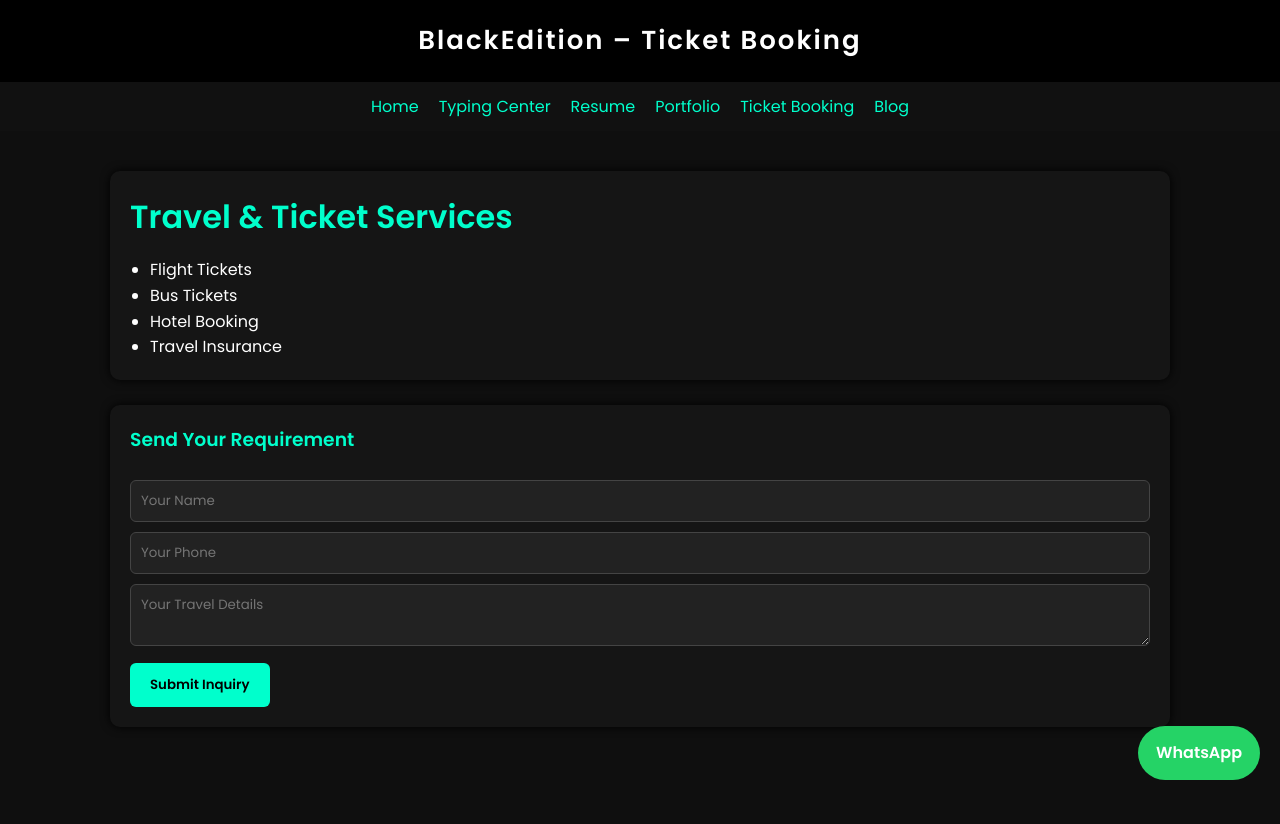
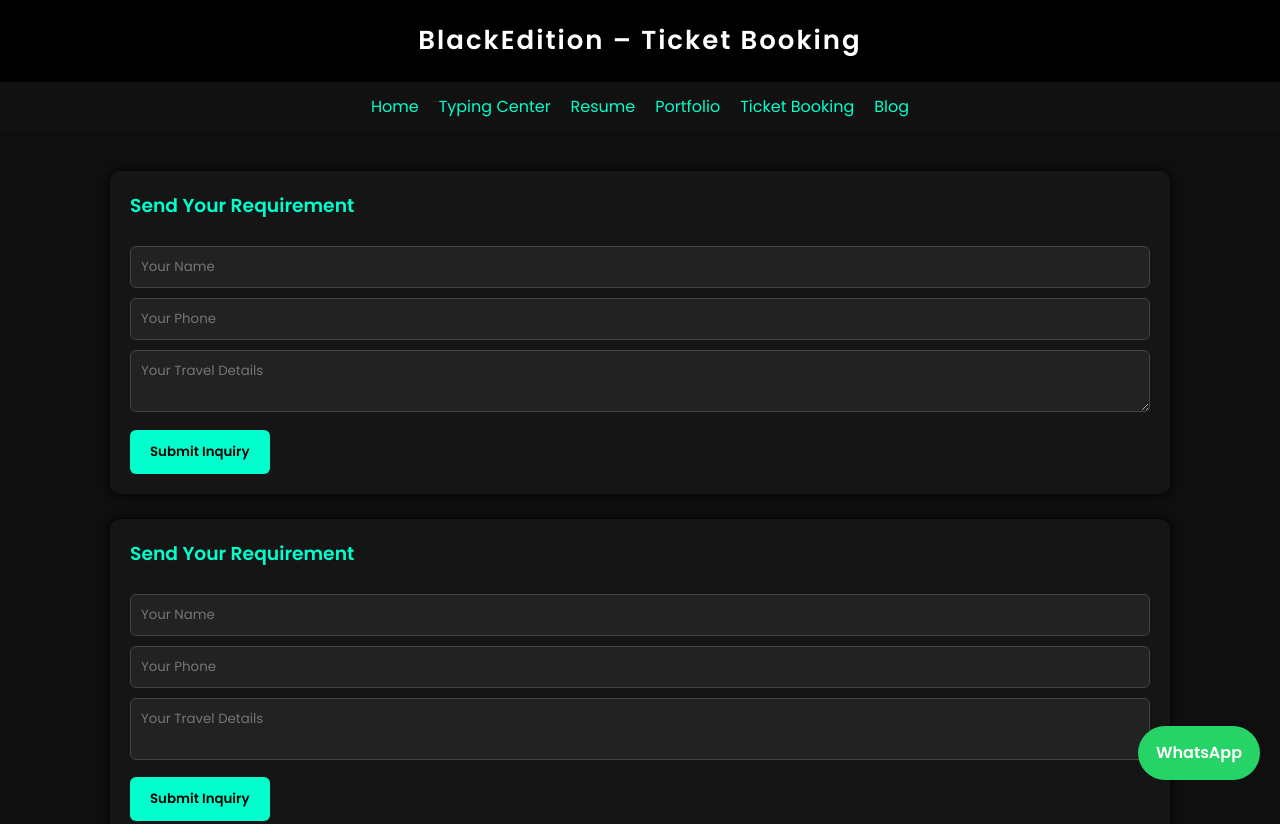
Before and after one commit to blackman666007/blackedition, a plain HTML site: page ticket.html in a window 1280 px wide. Shown: the top 824 px of the page. Drawn offline with Linux system fonts and the light colour scheme.

Commit message:
Update ticket.html

```diff
--- a/ticket.html
+++ b/ticket.html
@@ -20,14 +20,20 @@
 <div class="container">
 
   <div class="card">
-    <h1>Travel & Ticket Services</h1>
-    <ul>
-      <li>Flight Tickets</li>
-      <li>Bus Tickets</li>
-      <li>Hotel Booking</li>
-      <li>Travel Insurance</li>
-    </ul>
-  </div>
+  <h3>Send Your Requirement</h3>
+
+  <form action="https://formspree.io/f/mwpgnkvq" method="POST">
+
+    <input type="text" name="name" placeholder="Your Name" required>
+
+    <input type="text" name="phone" placeholder="Your Phone" required>
+
+    <textarea name="message" placeholder="Your Travel Details" required></textarea>
+
+    <button type="submit">Submit Inquiry</button>
+
+  </form>
+</div>
 
   <div class="card">
     <h3>Send Your Requirement</h3>
```
